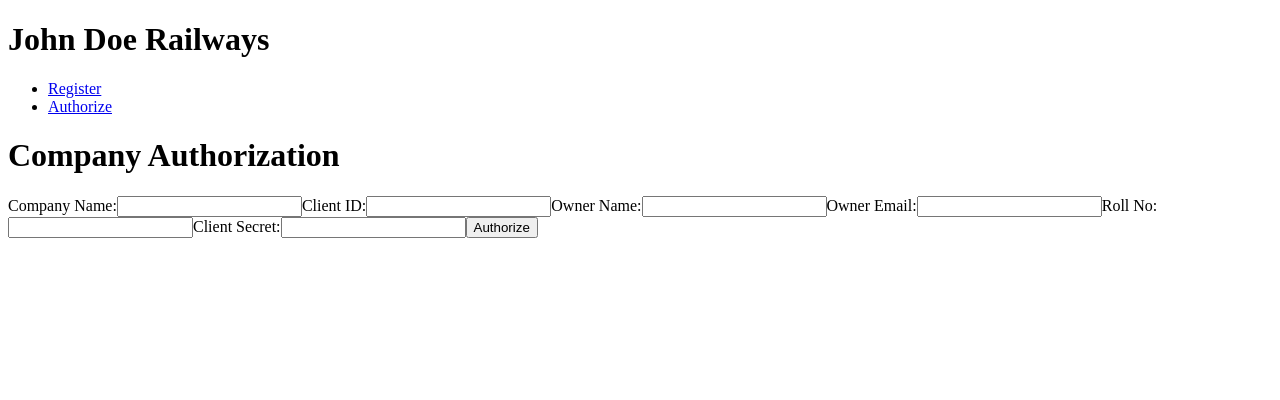
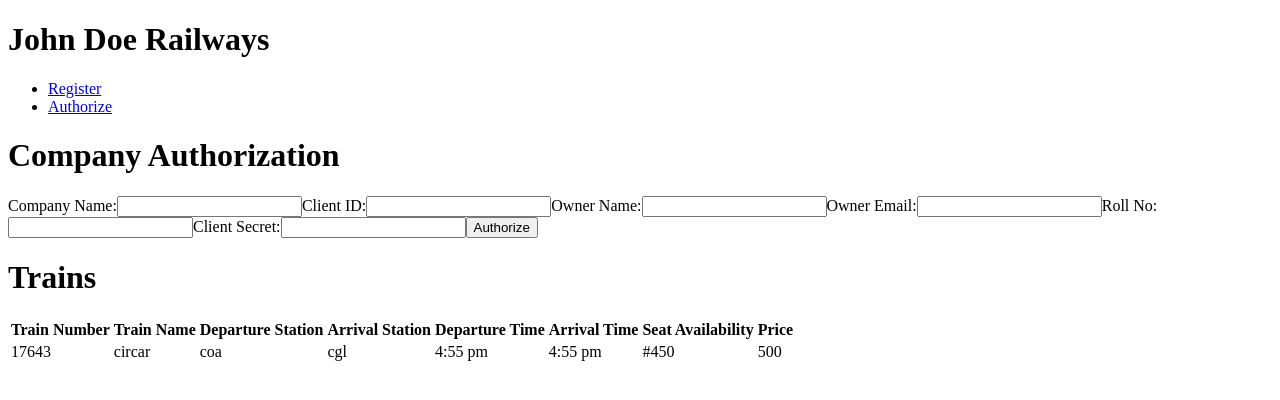
Before and after one commit to Karri-Narendra-Reddy/39110460, a React (Create React App) app in the folder Question 2/train/: page /authorize in a window 1280 px wide. Shown: the top 400 px of the page. Built offline with nearby package versions, Linux system fonts and the light colour scheme; no server answers.

Commit message:
modified

```diff
--- a/Question 2/train/package.json
+++ b/Question 2/train/package.json
@@ -10,6 +10,7 @@
     "@types/node": "^16.18.36",
     "@types/react": "^18.2.12",
     "@types/react-dom": "^18.2.5",
+    "axios": "^1.4.0",
     "react": "^18.2.0",
     "react-dom": "^18.2.0",
     "react-router-dom": "^6.13.0",
--- a/Question 2/train/src/App.tsx
+++ b/Question 2/train/src/App.tsx
@@ -3,6 +3,7 @@ import { BrowserRouter as Router,Route, Link, Routes} from 'react-router-dom';
 import HomePage from './components/HomePage';
 import RegistrationPage from './components/RegistrationPage';
 import AuthorizationPage from './components/AuthorizationPage';
+import Trains from './components/FirstPage/FirstPage';
 
 const App = () => {
   return (
@@ -14,6 +15,7 @@ const App = () => {
         <Route path="/authorize" Component={AuthorizationPage} />
 
           </Routes>
+      <Trains />
 
     </div>
   );
--- /dev/null
+++ b/Question 2/train/src/components/FirstPage/FirstPage.tsx
@@ -0,0 +1,53 @@
+import React, { Component } from "react";
+import { Link } from "react-router-dom";
+import axios from "axios";
+class Trains extends Component {
+  state = {
+    trains: [],
+  };
+  componentDidMount() {
+    axios.get("https://api.johndoerailways.com/trains")
+      .then((response) => {
+        this.setState({ trains: response.data });
+      })
+     .catch((error) => {
+        console.log(error);
+      });
+  }
+  render() {
+    return (
+      <div>
+        <h1>Trains</h1>
+        <table>
+          <thead>
+            <tr>
+              <th>Train Number</th>
+              <th>Train Name</th>
+              <th>Departure Station</th>
+              <th>Arrival Station</th>
+              <th>Departure Time</th>
+              <th>Arrival Time</th>
+              <th>Seat Availability</th>
+              <th>Price</th>
+            </tr>
+          </thead>
+          <tbody>
+
+              <tr>
+                <td>17643</td>
+                <td>circar</td>
+                <td>coa</td>
+                <td>cgl</td>
+                <td>4:55 pm</td>
+                <td>4:55 pm</td>
+                <td>#450</td>
+                <td>500</td>
+              </tr>
+
+          </tbody>
+        </table>
+      </div>
+    );
+  }
+}
+export default Trains;
```
Also changed, not shown: 1 other file (tests, documents, lock files or other folders).
